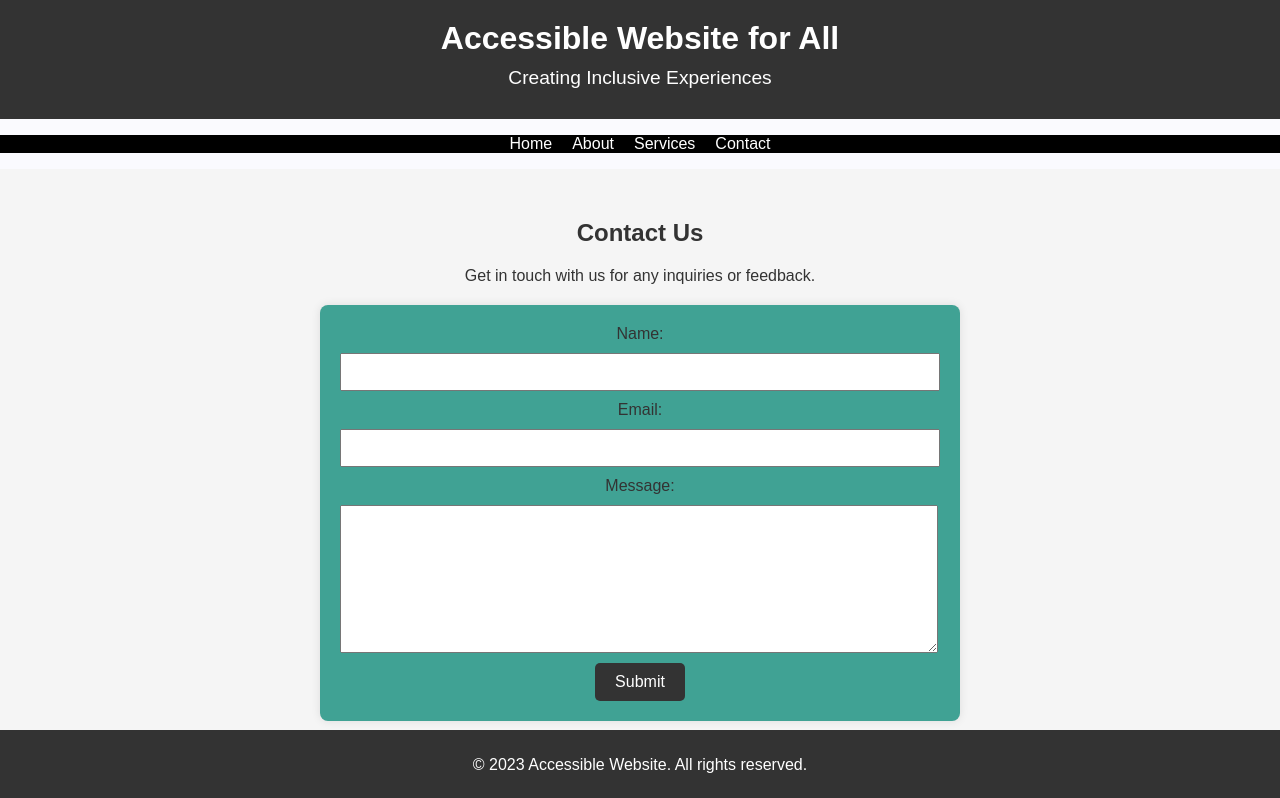
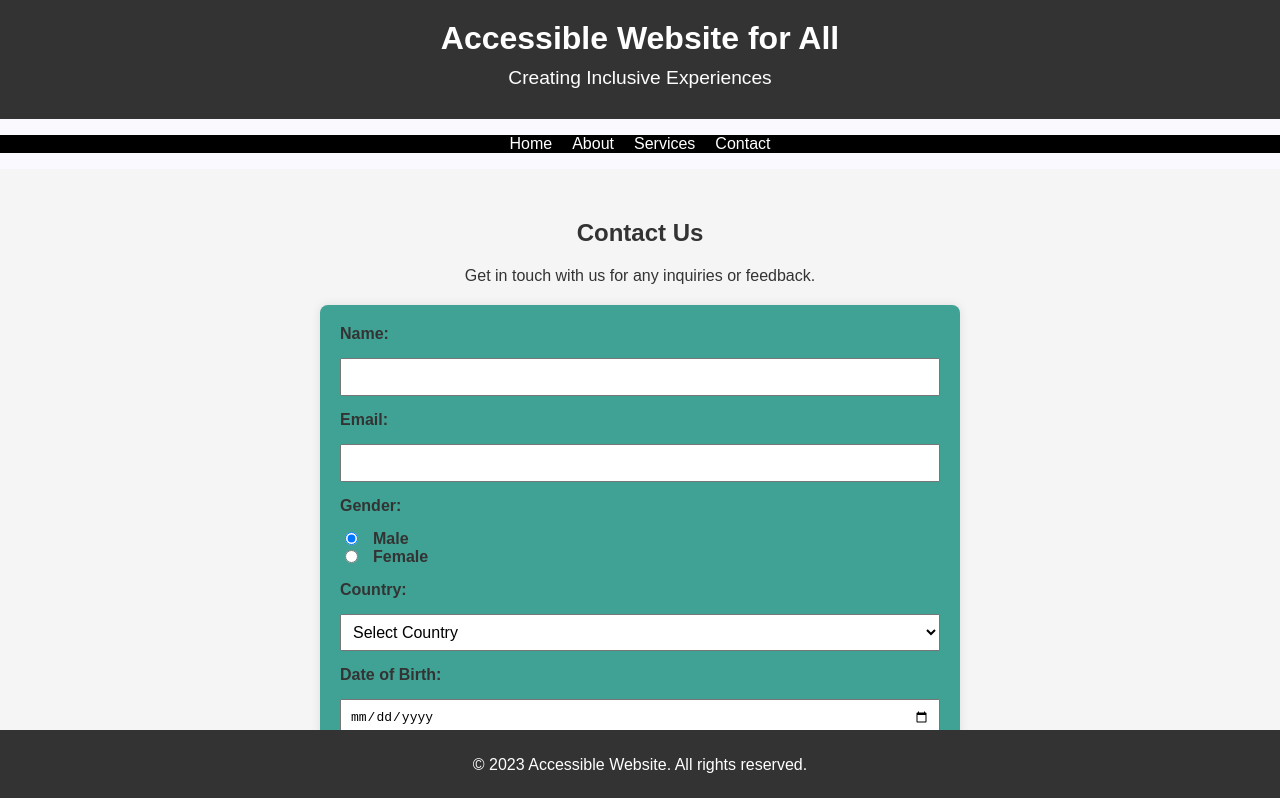
Before and after one commit to hafizkh/Visually-Impaired-AI-website, a React (Vite) app: page /contact in a window 1280 px wide. Shown: the top 798 px of the page. Built offline with nearby package versions, Linux system fonts and the light colour scheme.

Commit message:
updated form  component

```diff
--- a/src/components/AccessibleForm.js
+++ b/src/components/AccessibleForm.js
@@ -5,6 +5,9 @@ const AccessibleForm = () => {
     const [formData, setFormData] = useState({
         name: '',
         email: '',
+        gender: 'male',
+        country: 'select',
+        dob: '',
         message: '',
     });
 
@@ -17,16 +20,13 @@ const AccessibleForm = () => {
 
     const handleSubmit = (e) => {
         e.preventDefault();
-
-        // Backend code for sending the data into DB
-
-        // For now, let's log the data to the console
         console.log('Form submitted:', formData);
-
-        // Clear the form fields after submission
         setFormData({
             name: '',
             email: '',
+            gender: 'male',
+            country: 'select',
+            dob: '',
             message: '',
         });
     };
@@ -55,6 +55,58 @@ const AccessibleForm = () => {
                 required
             />
 
+            <label htmlFor="gender">Gender:</label>
+            <div>
+                <label>
+                    <input
+                        type="radio"
+                        name="gender"
+                        value="male"
+                        checked={formData.gender === 'male'}
+                        onChange={handleChange}
+                    />{' '}
+                    Male
+                </label>
+                <label>
+                    <input
+                        type="radio"
+                        name="gender"
+                        value="female"
+                        checked={formData.gender === 'female'}
+                        onChange={handleChange}
+                    />{' '}
+                    Female
+                </label>
+            </div>
+
+            <label htmlFor="country">Country:</label>
+            <select
+                id="country"
+                name="country"
+                value={formData.country}
+                onChange={handleChange}
+                aria-label="Country"
+                required
+            >
+                <option value="select" disabled>
+                    Select Country
+                </option>
+                <option value="usa">USA</option>
+                <option value="canada">Canada</option>
+                {/* Add more countries as needed */}
+            </select>
+
+            <label htmlFor="dob">Date of Birth:</label>
+            <input
+                type="date"
+                id="dob"
+                name="dob"
+                value={formData.dob}
+                onChange={handleChange}
+                aria-label="Date of Birth"
+                required
+            />
+
             <label htmlFor="message">Message:</label>
             <textarea
                 id="message"
--- a/src/styling/style.css
+++ b/src/styling/style.css
@@ -23,7 +23,7 @@ header p {
   font-size: 1.2em;
 }
 
-form {
+/* form {
   background-color: rgb(64, 162, 148);
   padding: 20px;
   margin: 20px auto;
@@ -58,7 +58,7 @@ button {
 
 button:hover {
   background-color: #555;
-}
+} */
 
 nav {
   background-color: #000;
@@ -123,3 +123,58 @@ footer {
   font-size: 20px;
   margin-bottom: 20px;
 }
+
+form {
+  background-color: rgb(64, 162, 148);
+  padding: 20px;
+  margin: 20px auto;
+  max-width: 600px;
+  border-radius: 8px;
+  box-shadow: 0 0 10px rgba(0, 0, 0, 0.1);
+  display: grid;
+  gap: 15px;
+}
+
+label {
+  display: flex;
+  align-items: center;
+  font-weight: bold;
+  gap: 10px;
+}
+
+input,
+textarea,
+select {
+  padding: 8px;
+  font-size: 1em;
+}
+
+.radio-group {
+  display: flex;
+  flex-direction: column;
+  align-items: center; /* Add align-items: center to align labels and radio buttons vertically */
+  gap: 10px;
+}
+
+input[type="radio"] {
+  margin-top: 0; /* Remove margin-top to align radio buttons vertically */
+  margin-right: 5px;
+}
+
+select[name="country"] {
+  width: 100%;
+}
+
+button {
+  padding: 10px 20px;
+  background-color: #333;
+  color: #fff;
+  border: none;
+  border-radius: 5px;
+  cursor: pointer;
+  font-size: 1em;
+}
+
+button:hover {
+  background-color: #555;
+}
```
